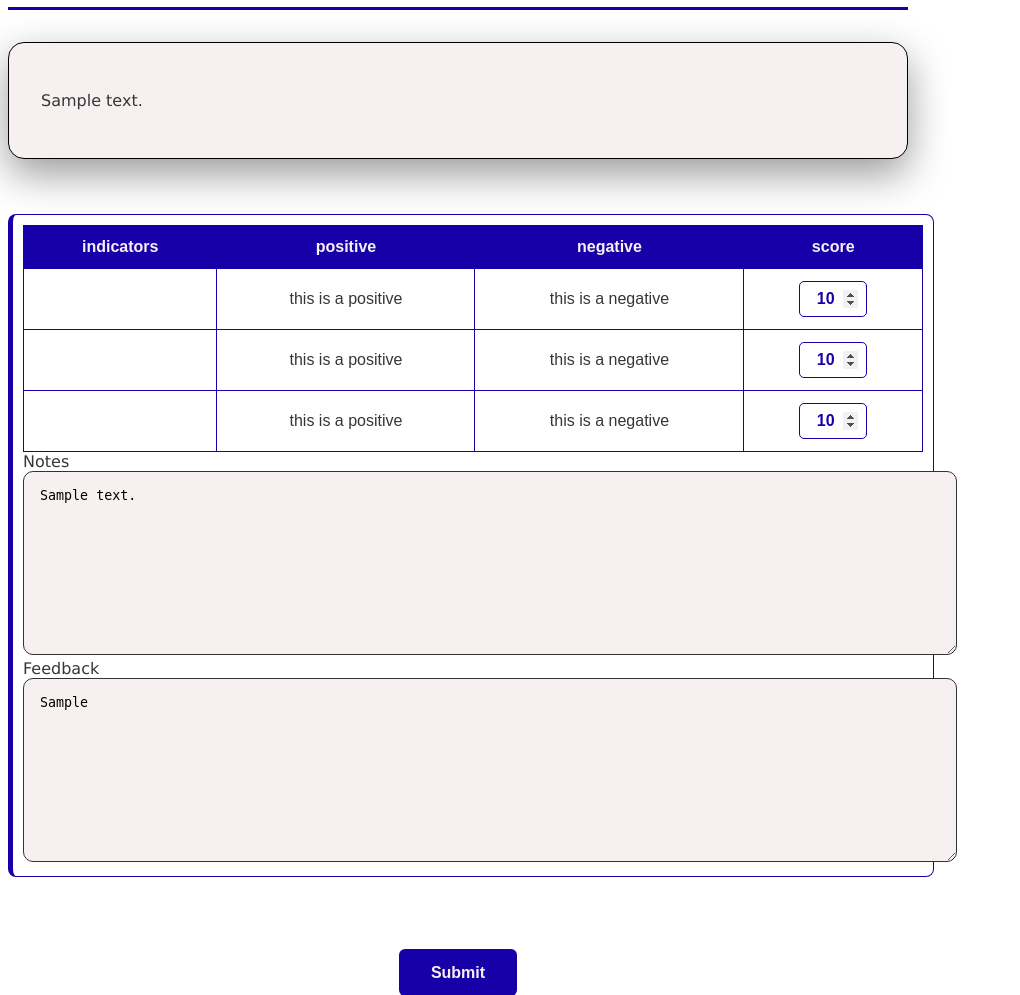
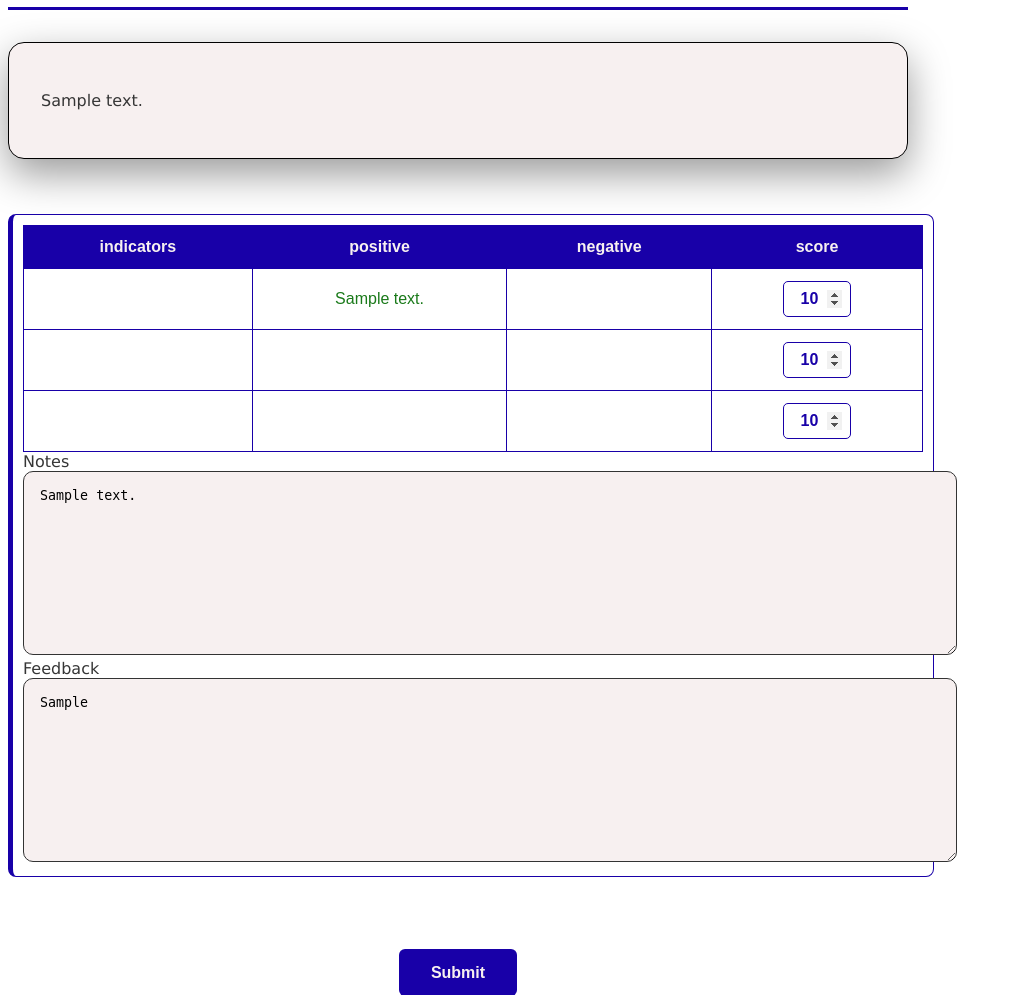
Before and after one commit to RRTLevel/assessment_centre, a Django app: page /interview/ in a window 1280 px wide. Shown: the part 1815-2810 px from the top of the page, without its empty margins (0-1020 px from the left). Run offline with Django 3.2, Linux system fonts and the light colour scheme; a user stored in the database is signed in; tables that the repository leaves empty hold one stand-in row (values such as "Sample post").

Commit message:
connected indicators to the interview page

```diff
--- a/app/app_src/templates/interview/interview.html
+++ b/app/app_src/templates/interview/interview.html
@@ -54,12 +54,12 @@
 
             <form method="POST" action="{% url 'interview_save' %}">
             {% csrf_token %}
-            {% for question, form in question_forms %}
-            <div class="question-row" data-question-id="{{ question.id }}">
+            {% for item in question_data %}
+            <div class="question-row" data-question-id="{{ item.question.id }}">
 
                 <div class="question-card">
                     <p class="question-text">
-                        {{ question.text }}
+                        {{ item.question.text }}
                     </p>
                 </div>
 
@@ -78,21 +78,21 @@
                             <tbody>
                                 <tr>
                                     <th></th>
-                                    <td>this is a positive</td>
-                                    <td>this is a negative</td>
-                                    <td>{{ form.score_1 }}</td>
+                                    <td class="indicator-positive">{{ item.rows.0.pos }}</td>
+                                    <td class="indicator-negative">{{ item.rows.0.neg }}</td>
+                                    <td>{{ item.form.score_1 }}</td>
                                 </tr>
                                 <tr>
                                     <th></th>
-                                    <td>this is a positive</td>
-                                    <td>this is a negative</td>
-                                    <td>{{ form.score_2 }}</td>
+                                    <td class="indicator-positive">{{ item.rows.1.pos }}</td>
+                                    <td class="indicator-negative">{{ item.rows.1.neg }}</td>
+                                    <td>{{ item.form.score_2 }}</td>
                                 </tr>
                                 <tr>
                                     <th></th>
-                                    <td>this is a positive</td>
-                                    <td>this is a negative</td>
-                                    <td>{{ form.score_3 }}</td>
+                                    <td class="indicator-positive">{{ item.rows.2.pos }}</td>
+                                    <td class="indicator-negative">{{ item.rows.2.neg }}</td>
+                                    <td>{{ item.form.score_3 }}</td>
                                 </tr>
                             </tbody>
                         </table>
@@ -126,11 +126,11 @@
                     </div>
                     <div class="notes_box">
                         <label class="notes-label">Notes</label>
-                        {{ form.notes }}
+                        {{ item.form.notes }}
                     </div>
                     <div class="feedback_box">
                         <label class="feedback-label">Feedback</label>
-                        {{ form.feedback }}
+                        {{ item.form.feedback }}
                     </div>
                 </div>
 
--- a/app/app_src/views.py
+++ b/app/app_src/views.py
@@ -203,18 +203,26 @@ def create_pack(request):
 
 @login_required(login_url='/login')
 def interview(request):
-    questions = Questions.objects.all()
+    questions = Questions.objects.prefetch_related('indicators').all()
     saved = {
         r.question_id: r
         for r in InterviewResponse.objects.filter(user=request.user, question__in=questions)
     }
-    question_forms = [
-        (question, InterviewResponseForm(instance=saved.get(question.id), prefix=str(question.id)))
-        for question in questions
-    ]
+    question_data = []
+    for question in questions:
+        form = InterviewResponseForm(instance=saved.get(question.id), prefix=str(question.id))
+        positives = list(question.indicators.filter(category='positive'))
+        negatives = list(question.indicators.filter(category='negative'))
+        rows = []
+        for i in range(3):
+            rows.append({
+                'pos': positives[i].text if i < len(positives) else '',
+                'neg': negatives[i].text if i < len(negatives) else '',
+            })
+        question_data.append({'question': question, 'form': form, 'rows': rows})
     return render(request, "interview/interview.html", {
         "questions": questions,
-        "question_forms": question_forms,
+        "question_data": question_data,
         "interview": True
     })
 
```
